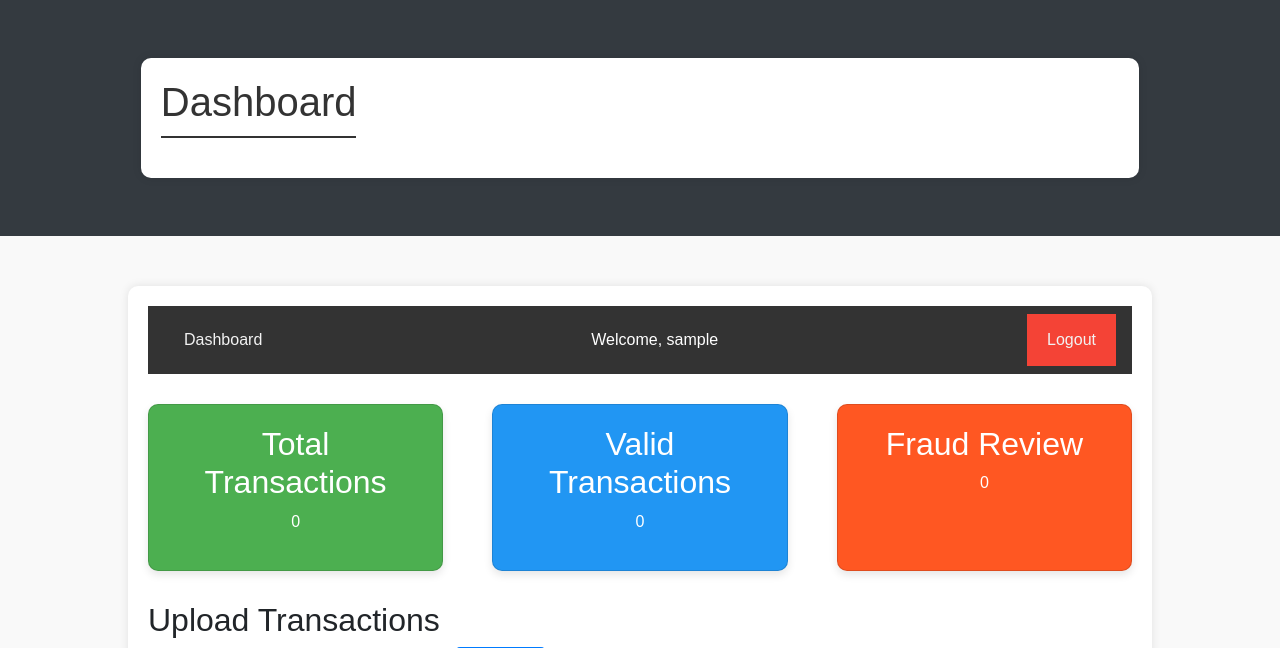
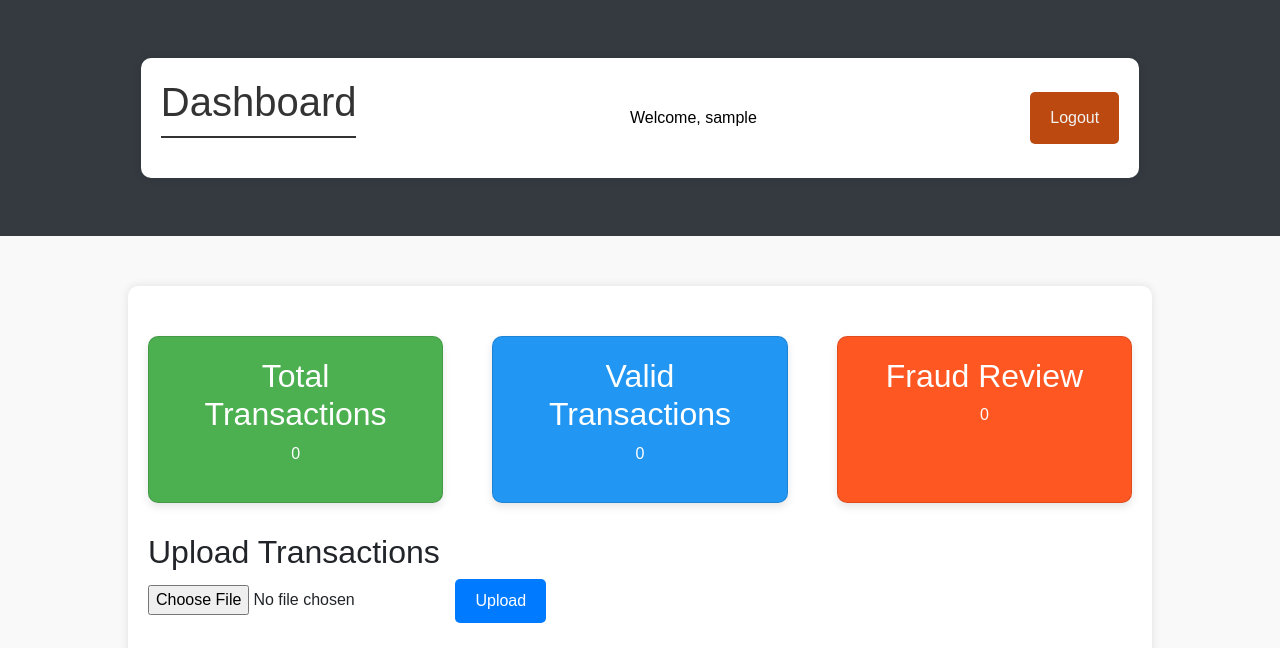
Before and after one commit to abdullahzulfiqar653/flask_fraud_detection, a Flask app: page /dashboard in a window 1280 px wide. Shown: the top 648 px of the page. Run offline with Flask 3, Linux system fonts and the light colour scheme; the visitor is signed in with stand-in values (Sample User, id 1); some libraries are stand-ins or nearby versions.

Commit message:
tempaltes updated

```diff
--- a/templates/dashboard.html
+++ b/templates/dashboard.html
@@ -138,7 +138,7 @@
         .welcome {
             float: right;
             padding: 14px 20px;
-            color: white;
+            color: black;
         }
 
         .logout-btn {
@@ -159,22 +159,12 @@
     <nav class="navbar navbar-expand-lg navbar-dark bg-dark">
         <div class="container">
             <h1 class="navbar-heading">Dashboard</h1>
+            <span class="welcome">Welcome, {{ username }}</span>
+            <a class="btn" style="background-color: rgb(188, 74, 16);" href="/logout">Logout</a>
         </div>
     </nav>
 
     <div class="container">
-        <div class="navbar">
-            <a href="/dashboard">Dashboard</a>
-            <span class="welcome">Welcome, {{ username }}</span>
-            <a class="logout-btn" href="/logout">Logout</a>
-
-        </div>
-
-
-
-
-
-
         <div class="cards">
             <div class="card">
                 <h2>Total Transactions</h2>
--- a/templates/signin.html
+++ b/templates/signin.html
@@ -61,7 +61,9 @@
                         <input type="text" name="username" class="form-control" placeholder="Username" required>
 
                         <input type="password" name="password" class="form-control" placeholder="Password" required>
+                        <span style="color: red;"> {{ error }}</span>
                         <button type="submit" class="btn">Login</button>
+                        No account? signup <a href="{{ url_for('signup_route') }}">here</a>
                     </form>
                 </div>
             </div>
--- a/templates/signup.html
+++ b/templates/signup.html
@@ -62,7 +62,9 @@
                         <input type="text" name="username" class="form-control" placeholder="Username" required>
                         <input type="email" name="email" class="form-control" placeholder="Email" required>
                         <input type="password"  name="password" class="form-control" placeholder="Password" required>
+                        <span style="color: red;"> {{ error }}</span>
                         <button type="submit" class="btn">Sign Up</button>
+                        Have account? Login <a href="{{ url_for('login') }}">here</a>
                     </form>
                 </div>
             </div>
```
